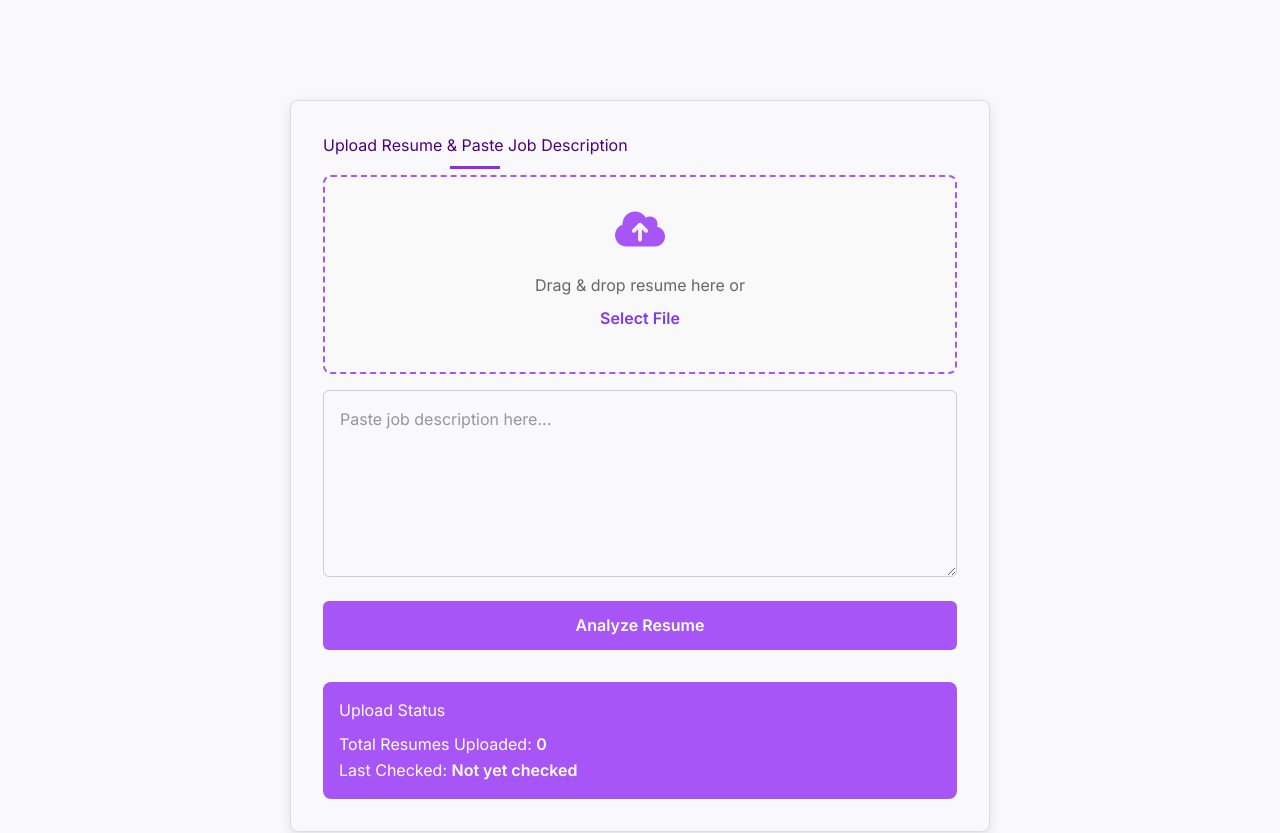
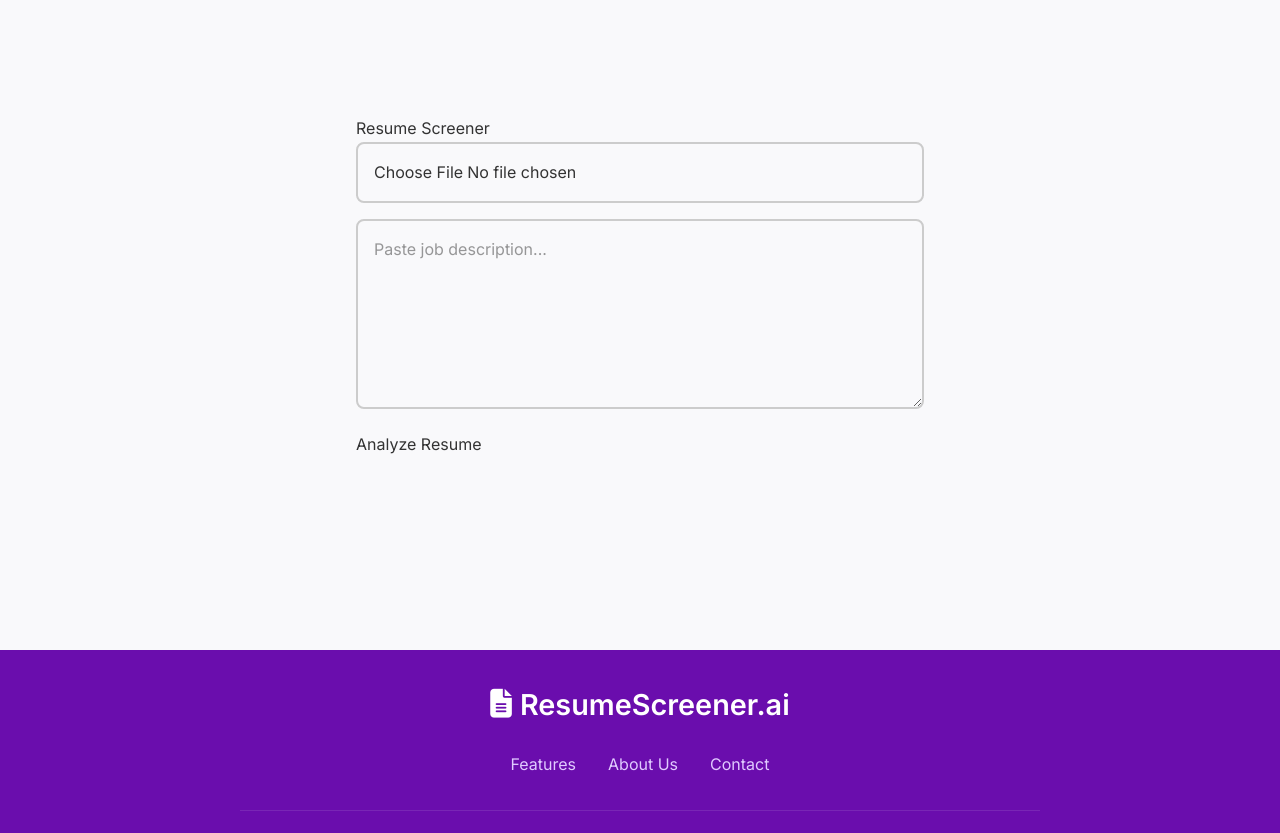
Before and after one commit to Sonikaelangovan/resume-screener-app, a Next.js app: page / in a window 1280 px wide. Shown: the part 821-1654 px from the top of the page. Built offline with nearby package versions, Linux system fonts and the light colour scheme.

Commit message:
Update ResumeUpload.js

```diff
--- a/src/components/ResumeUpload.js
+++ b/src/components/ResumeUpload.js
@@ -1,140 +1,67 @@
-import React, { useState } from 'react';
+import { useState } from 'react';
 
 export default function ResumeUpload() {
-  const [selectedFile, setSelectedFile] = useState(null);
-  const [dragOver, setDragOver] = useState(false);
+  const [file, setFile] = useState(null);
   const [jobDesc, setJobDesc] = useState('');
-  const [result, setResult] = useState(null);
+  const [result, setResult] = useState('');
   const [loading, setLoading] = useState(false);
-  const [lastChecked, setLastChecked] = useState('');
 
-  const handleFileChange = (event) => {
-    const file = event.target.files[0];
-    if (file) setSelectedFile(file);
+  const handleFileChange = (e) => {
+    setFile(e.target.files[0]);
   };
 
-  const handleDrop = (event) => {
-    event.preventDefault();
-    const file = event.dataTransfer.files[0];
-    if (file) setSelectedFile(file);
-    setDragOver(false);
-  };
-
-  const handleDragOver = (event) => {
-    event.preventDefault();
-    setDragOver(true);
-  };
-
-  const handleDragLeave = () => setDragOver(false);
-
-  const handleSubmit = async (e) => {
-    e.preventDefault();
-
-    if (!selectedFile || !jobDesc.trim()) {
+  const handleAnalyze = async () => {
+    if (!file || !jobDesc.trim()) {
       alert('Please upload a resume and enter a job description.');
       return;
     }
 
     setLoading(true);
-    setResult(null);
+    setResult('');
 
-    const reader = new FileReader();
-    reader.onload = async () => {
+    const formData = new FormData();
+    formData.append('resume', file);
+    formData.append('job', jobDesc);
+
     try {
-        const response = await fetch('/api/screen', {
-          method: 'POST',
-          headers: { 'Content-Type': 'application/json' },
-          body: JSON.stringify({
-            resume: reader.result,
-            job: jobDesc
-          })
-        });
-
-        const data = await response.json();
-        setResult(data.result);
-        setLastChecked(new Date().toLocaleString());
-      } catch (error) {
-        console.error('Upload error:', error);
-        alert('Something went wrong. Try again.');
+      const res = await fetch('/api/screen', { method: 'POST', body: formData });
+      const json = await res.json();
+      if (json.error) {
+        throw new Error(json.error);
+      }
+      setResult(json.result);
+    } catch (err) {
+      console.error(err);
+      setResult('Failed to analyze. Please try again.');
     } finally {
       setLoading(false);
     }
   };
 
-    reader.readAsText(selectedFile);
-  };
+  return (
+    <div style={{ maxWidth: 600, margin: '2rem auto', padding: '1rem' }}>
+      <h2>Resume Screener</h2>
 
-  return (
-    <div className="upload-section" style={{ maxWidth: 700, margin: '2rem auto', padding: '2rem', border: '1px solid #ddd', borderRadius: 8, boxShadow: '0 4px 12px rgba(0,0,0,0.1)' }}>
-      <h2 style={{ textAlign: 'center', marginBottom: '1rem' }}>Upload Resume & Paste Job Description</h2>
-      <form onSubmit={handleSubmit}>
-        <div
-          className={`file-upload ${dragOver ? 'drag-over' : ''}`}
-          onDrop={handleDrop}
-          onDragOver={handleDragOver}
-          onDragLeave={handleDragLeave}
-          style={{
-            border: `2px dashed ${dragOver ? '#7c3aed' : '#a855f7'}`,
-            padding: '2rem',
-            textAlign: 'center',
-            borderRadius: 8,
-            backgroundColor: dragOver ? '#f3e8ff' : '#f9f9f9',
-            marginBottom: '1rem'
-          }}
-        >
-          <i className="fas fa-cloud-upload-alt" style={{ fontSize: 40, color: '#a855f7' }}></i>
-          <p>Drag & drop resume here or</p>
-          <label htmlFor="fileInput" style={{ cursor: 'pointer', color: '#7c3aed', fontWeight: 'bold' }}>
-            Select File
-          </label>
-          <input type="file" accept=".pdf,.doc,.docx" onChange={handleFileChange} id="fileInput" style={{ display: 'none' }} />
-        </div>
-
-        {selectedFile && (
-          <div style={{ marginBottom: '1rem', padding: '1rem', background: '#eef', borderRadius: 6 }}>
-            <i className="fas fa-file-alt" style={{ marginRight: 8, color: '#a855f7' }}></i>
-            {selectedFile.name}
-          </div>
-        )}
+      <input type="file" accept=".pdf,.doc,.docx" onChange={handleFileChange} />
 
       <textarea
-          placeholder="Paste job description here..."
+        placeholder="Paste job description..."
         value={jobDesc}
         onChange={(e) => setJobDesc(e.target.value)}
         rows={6}
-          style={{ width: '100%', padding: '1rem', borderRadius: 6, border: '1px solid #ccc', marginBottom: '1rem' }}
+        style={{ width: '100%', marginTop: '1rem' }}
       />
 
-        <button
-          type="submit"
-          style={{
-            width: '100%',
-            backgroundColor: '#a855f7',
-            color: '#fff',
-            border: 'none',
-            borderRadius: 6,
-            padding: '0.75rem 1.5rem',
-            fontWeight: 'bold',
-            fontSize: 16,
-            cursor: 'pointer'
-          }}
-        >
-          {loading ? <><i className="fas fa-spinner fa-spin"></i> Analyzing...</> : 'Analyze Resume'}
+      <button onClick={handleAnalyze} disabled={loading} style={{ marginTop: '1rem' }}>
+        {loading ? 'Analyzing...' : 'Analyze Resume'}
       </button>
-      </form>
 
       {result && (
-        <div style={{ marginTop: '2rem', backgroundColor: '#f9f9f9', padding: '1.5rem', borderRadius: 8 }}>
-          <h3 style={{ marginBottom: '0.5rem' }}>Result</h3>
-          <pre style={{ whiteSpace: 'pre-wrap', lineHeight: 1.5 }}>{result}</pre>
+        <div style={{ marginTop: '2rem', whiteSpace: 'pre-wrap' }}>
+          <h3>AI Review</h3>
+          <p>{result}</p>
         </div>
       )}
-
-      <div style={{ marginTop: '2rem', backgroundColor: '#a855f7', color: '#fff', padding: '1rem', borderRadius: 8 }}>
-        <h4 style={{ marginBottom: '0.5rem' }}>Upload Status</h4>
-        <p>Total Resumes Uploaded: <strong>{selectedFile ? 1 : 0}</strong></p>
-        <p>Last Checked: <strong>{lastChecked || 'Not yet checked'}</strong></p>
-      </div>
     </div>
   );
 }
```
Lines whose indentation alone changed are shown as unchanged.
